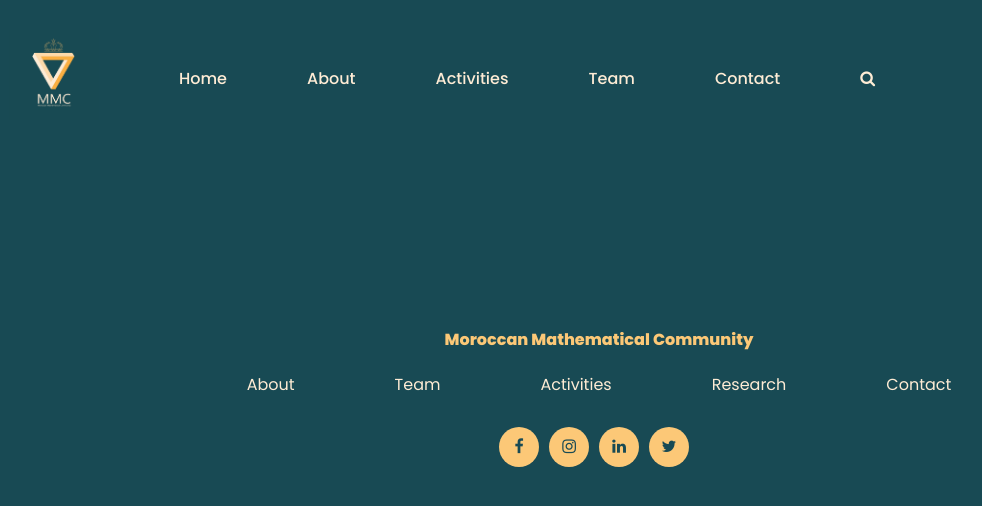
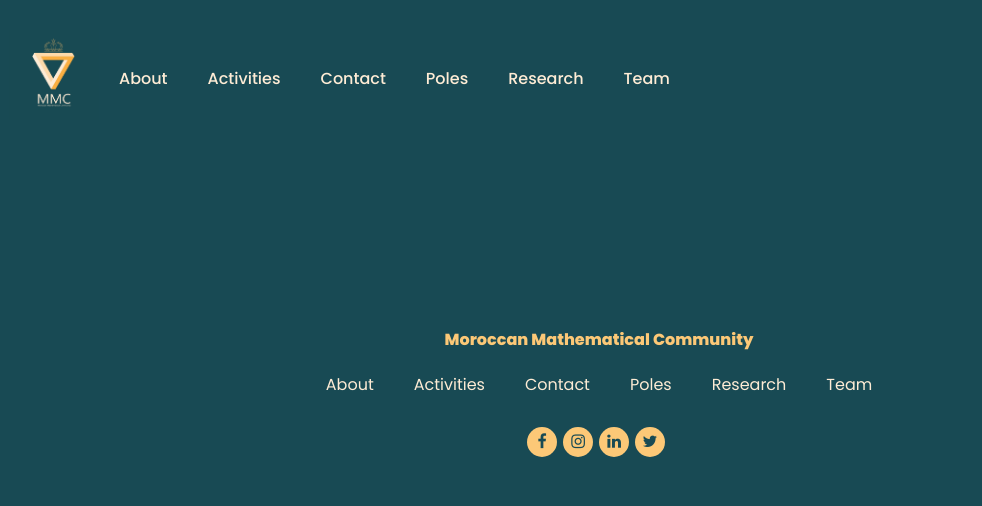
Before and after one commit to MMC-2022/mmc, a plain HTML site: page backup/backup.html in a window 1280 px wide. Shown: the whole page, without its empty margins (41-1023 px from the left). Drawn offline with Linux system fonts and the light colour scheme.

Commit message:
The basic template

```diff
--- a/backup/backup.css
+++ b/backup/backup.css
@@ -41,17 +41,24 @@
     display: flex;
     /* flex-direction: row; */
     justify-content: space-between;
+    flex-wrap: wrap;
+
 }
 
 header nav ul li{
+    /* width: 100%; */
     list-style: none;
-    margin-left: 80px;
+    margin: 0px 20px;
 }
 
 header nav ul li a {
     text-decoration: none;
     color: var(--textColor);
     font-weight: 500;
+}
+
+header a:hover{
+    opacity: 0.7;
 }
 /*         search popup          */
 
@@ -143,6 +150,7 @@
 .NavLinks ul , .ContatLink ul{
     list-style: none;
     display: flex;
+    flex-wrap: wrap;
     flex-direction: row;
 
 }
@@ -150,19 +158,23 @@
     margin-bottom: 30px;
 }
 .NavLinks ul li a{
-    margin: 0 50px;
+    margin: 0 20px;
     text-decoration: none;
     color: var(--textColor);
 
 }
+.NavLinks a:hover{
+    opacity: 0.7;
+}
+
 footer .ContatLink a{
 	display: inline-block;
-	height: 40px;
-	width: 40px;
+	height: 30px;
+	width: 30px;
 	background-color: var(--buttonsColor);
-	margin: 0 10px 10px 0;
+	margin: 0 6px 10px 0;
 	text-align: center;
-	line-height: 40px;
+	line-height: 30px;
 	border-radius: 50%;
 	color: var(--principleColor);
 	transition: all 0.3s ease;
--- a/backup/backup.html
+++ b/backup/backup.html
@@ -17,12 +17,13 @@
         </div>
         <nav>
             <ul>
-                <li><a href="../index.html">Home</a></li>
-                <li><a href="about.html">About</a></li>
-                <li><a href="activities.html">Activities</a></li>
-                <li><a href="team.html">Team</a></li>
-                <li><a href="contact.html">Contact</a></li>
-                <li><a href="#" onclick="openSearch()"><i class="fa fa-search"></i></a></li>
+                <li><a href="../html/about.html">About</a></li>
+                <li><a href="../html/activities.html">Activities</a></li>
+                <li><a href="../html/contact.html">Contact</a></li>
+                <li><a href="../html/poles.html">Poles</a></li>
+                <li><a href="../html/research.html">Research</a></li>
+                <li><a href="../html/team.html">Team</a></li>
+                <!-- <li><a href="#" onclick="openSearch()"><i class="fa fa-search"></i></a></li> -->
             </ul>
         </nav>
         <div id="myOverlay" class="overlay">
@@ -46,11 +47,13 @@
         <p class="title_footer">Moroccan Mathematical Community</p>
         <div class="NavLinks">
             <ul>
-                <li><a href="about.html">About</a></li>
-                <li><a href="team.html">Team</a></li>
-                <li><a href="activities.html">Activities</a></li>
-                <li><a href="research.html">Research</a></li>
-                <li><a href="contact.html">Contact</a></li>
+                <li><a href="../html/about.html">About</a></li>
+                <li><a href="../html/activities.html">Activities</a></li>
+                <li><a href="../html/contact.html">Contact</a></li>
+                <li><a href="../html/poles.html">Poles</a></li>
+                <li><a href="../html/research.html">Research</a></li>
+                <li><a href="../html/team.html">Team</a></li>
+
             </ul>
         </div>
         <div class="ContatLink">
```
Also changed, not shown: css/style.css (+13 -3 lines), tempCodeRunnerFile.html (added, +1 -0 lines).
